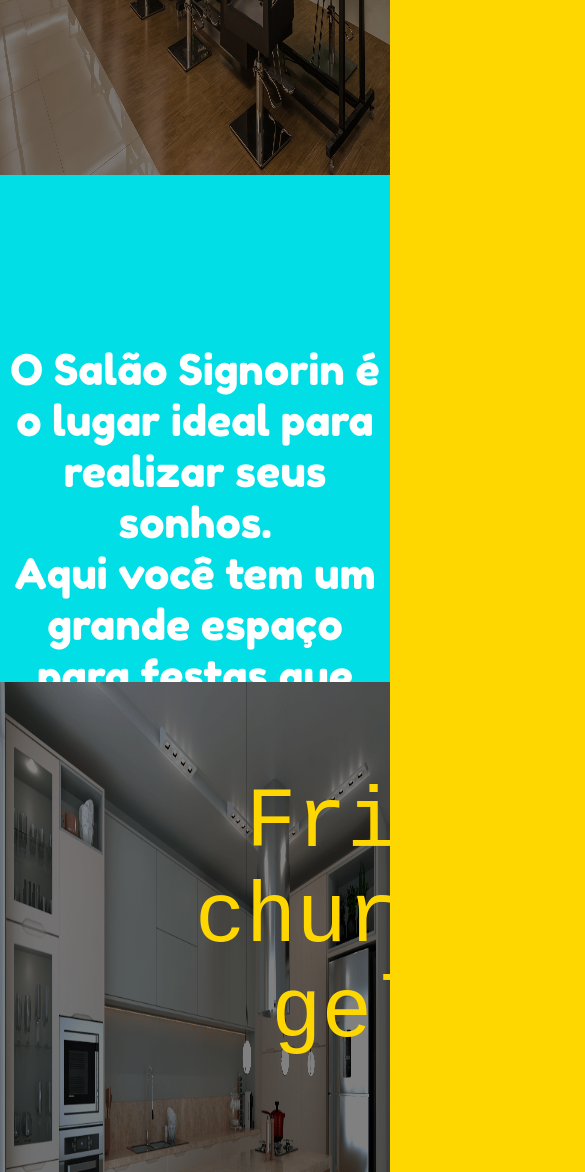
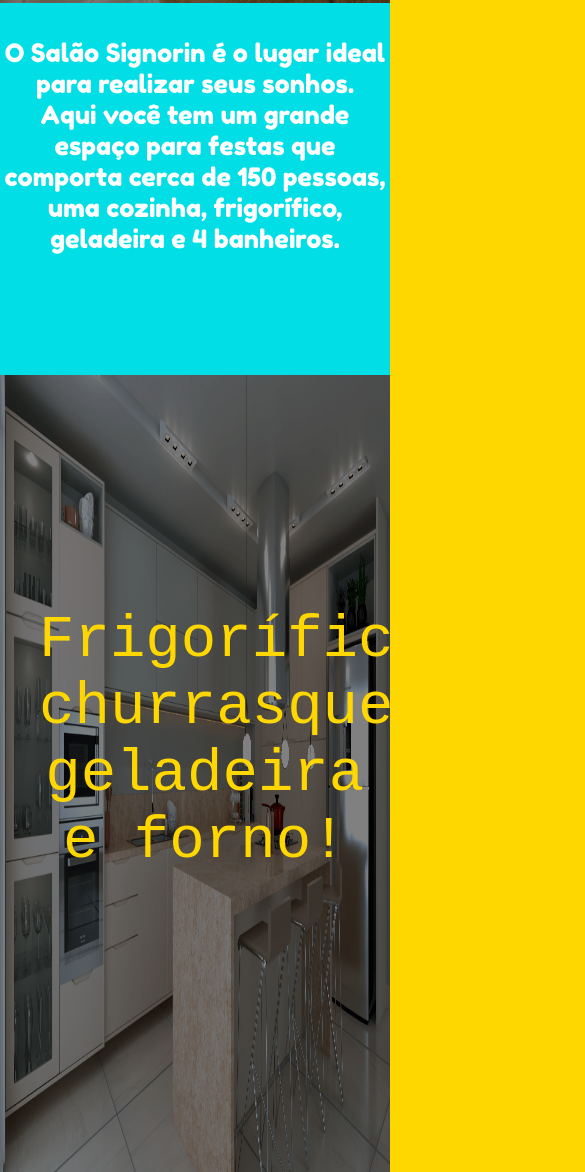
Before and after one commit to GabrirelBRAA/Sal-o-Signorin, a plain HTML site: page index.html in a window 390 px wide. Shown: the part 828-2000 px from the top of the page, 585 px wide, since content can reach past the window. Drawn offline with Linux system fonts and the light colour scheme; a web font is replaced by a local one.

Commit message:
responsive design updates

```diff
--- a/style.css
+++ b/style.css
@@ -71,4 +71,25 @@
     position: absolute;
     top: 190vh;
     left: 50vw;
+    right: 5vw;
 }
+@media (max-width:600px)
+ {
+    h1{
+        font-size: 6vh;
+    }
+    .texto{
+        font-size: 7vh;
+    }
+    #sumario{
+        padding-top: 4vh;
+    }
+    #p2{
+        font-size: 3vh;
+    }
+    #p3{
+        top: 170vh;
+        font-size: 7vh;
+        left: 10vw;
+    }
+}
```
